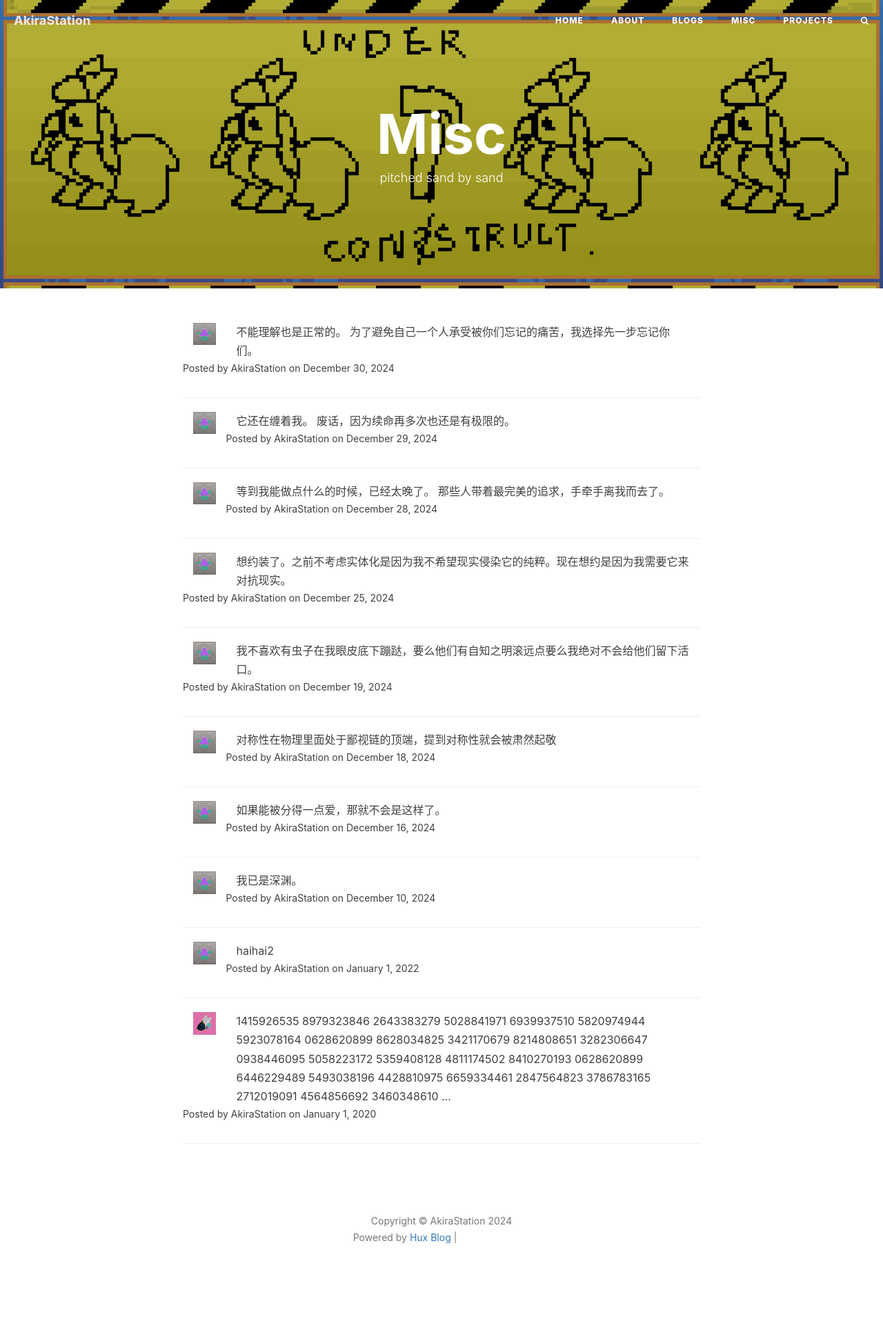
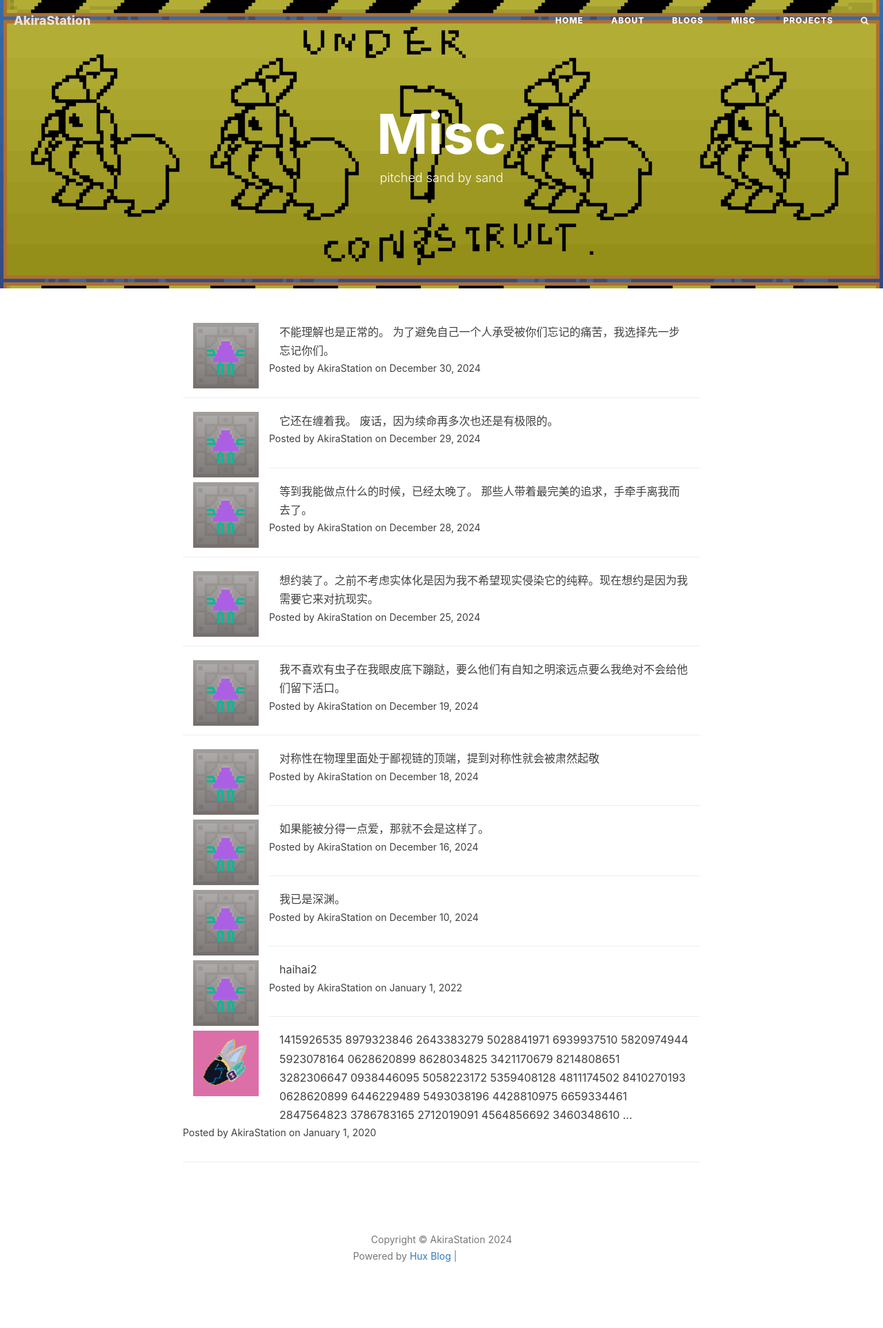
Before and after one commit to AkiraStation/AkiraStation.github.io, a Jekyll site: the page built from misc.html, in a window 1280 px wide. Shown: the whole page at 69% size. Built offline with Jekyll 4.4.1, drawn with Linux system fonts in a browser that asks for light colours; nearby versions of some CDN libraries; comment, search, counter and statistics services are not loaded; before the commit the page ends 1898 px from its top, so only the background shows below that; grey boxes are pictures that could not be loaded.

Commit message:
Update misc.html

```diff
--- a/misc.html
+++ b/misc.html
@@ -20,14 +20,14 @@ header-mask: 0.3
         {%- for _miscky in _sorted_misc -%}
           <div class="misc-preview item">
             <a href="{{ _miscky.url | prepend: site.baseurl }}">
-                <div class="col-lg-1  col-md-1 ">
+                <div class="col-lg-2  col-md-2 ">
                   {%- if _miscky.side-img -%}
                     <img src="{{ site.baseurl }}/img/miscfaces/{{ _miscky.side-img }}" width="100%">
                     {% else %}
                     <img src="{{ site.baseurl }}/img/miscfaces/colins-prototype.png" width="100%">
                   {%- endif -%}
                 </div>
-                <div class="col-lg-11 col-md-7">
+                <div class="col-lg-10 col-md-8">
                   <div class="misc-content-preview">
                     {{ _miscky.content | strip_html | truncate:300 }}
                   </div>
```
